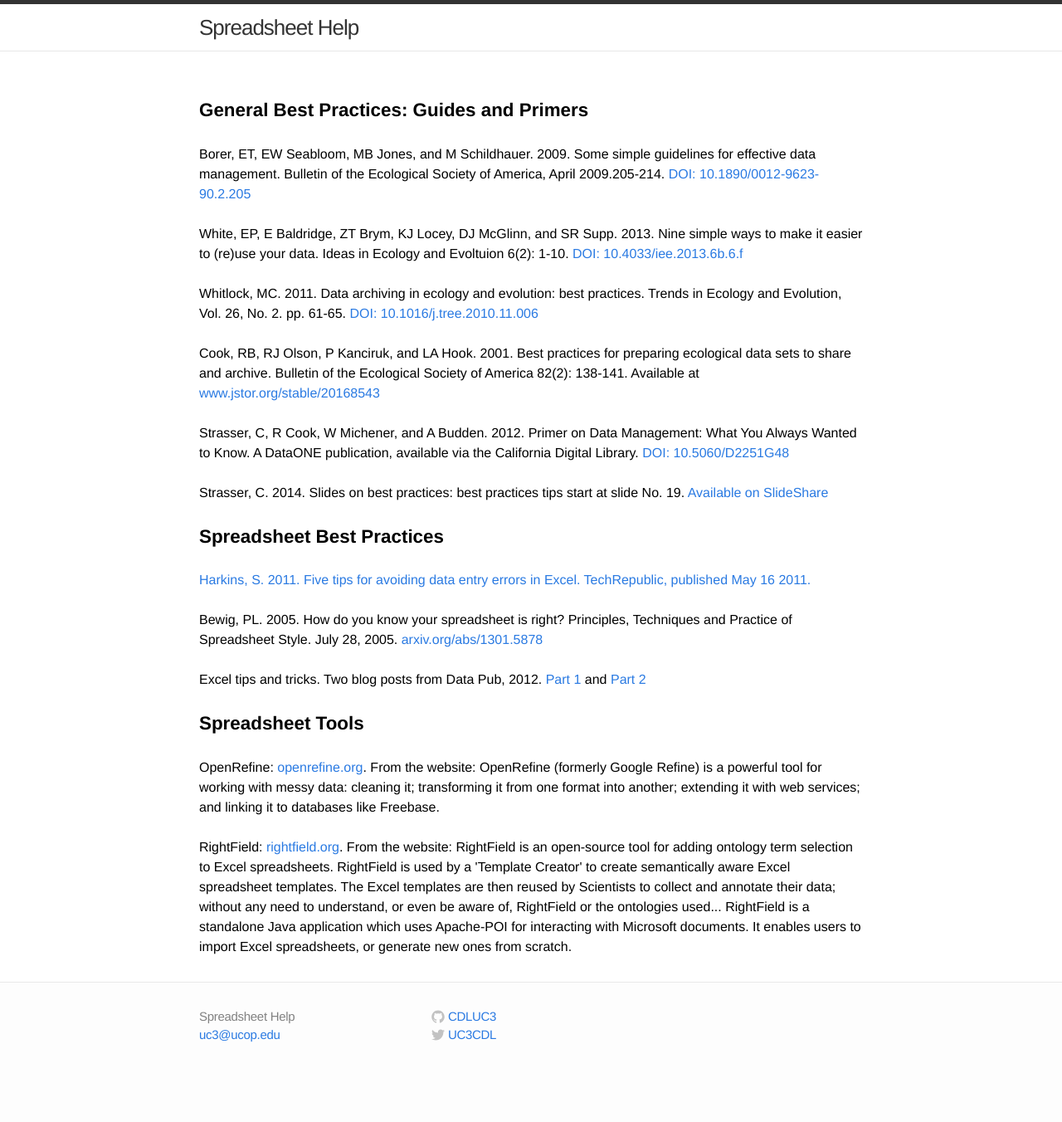
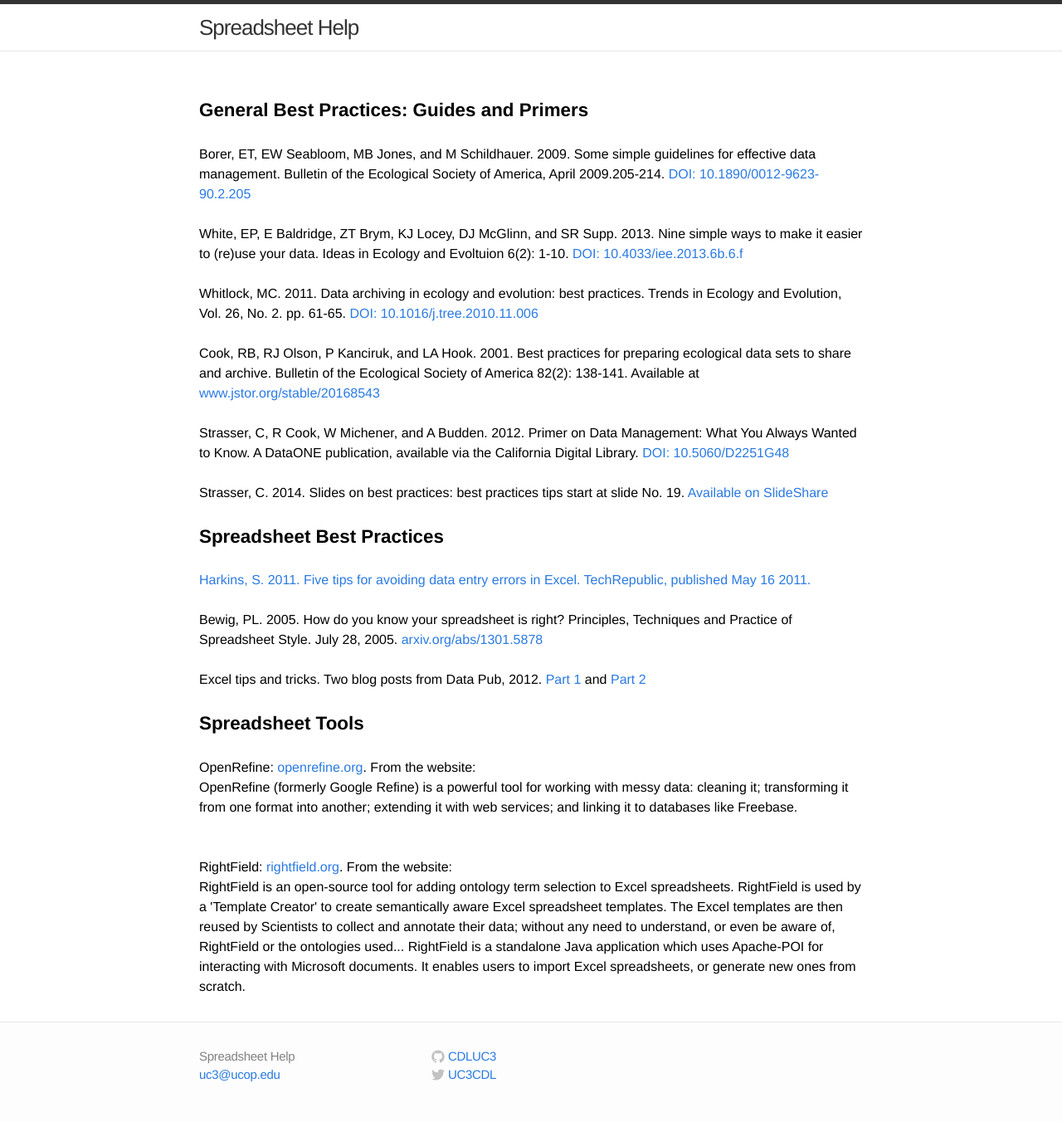
Before and after one commit to CDLUC3/spreadsheet-help, a Jekyll site: the page built from index.html, in a window 1280 px wide. Shown: the whole page at 83% size. Built offline with Jekyll 4.4.1, drawn with Linux system fonts in a browser that asks for light colours; Markdown is read by kramdown in place of the engine named in the settings; before the commit the page ends 1304 px from its top, so only the background shows below that.

```diff
--- a/index.html
+++ b/index.html
@@ -41,7 +41,7 @@ Excel tips and tricks. Two blog posts from Data Pub, 2012. <a href="http://datap
 <h2>Spreadsheet Tools</h2>
 <br>
 
-OpenRefine: <a href="http://openrefine.org/">openrefine.org</a>. From the website: OpenRefine (formerly Google Refine) is a powerful tool for working with messy data: cleaning it; transforming it from one format into another; extending it with web services; and linking it to databases like Freebase.
+OpenRefine: <a href="http://openrefine.org/">openrefine.org</a>. From the website: <blockquote><p>OpenRefine (formerly Google Refine) is a powerful tool for working with messy data: cleaning it; transforming it from one format into another; extending it with web services; and linking it to databases like Freebase.</p></blockquote>
 <br><br>
 
-RightField: <a href="http://www.rightfield.org.uk/">rightfield.org</a>. From the website: RightField is an open-source tool for adding ontology term selection to Excel spreadsheets. RightField is used by a 'Template Creator' to create semantically aware Excel spreadsheet templates. The Excel templates are then reused by Scientists to collect and annotate their data; without any need to understand, or even be aware of, RightField or the ontologies used... RightField is a standalone Java application which uses Apache-POI for interacting with Microsoft documents. It enables users to import Excel spreadsheets, or generate new ones from scratch. </li>
+RightField: <a href="http://www.rightfield.org.uk/">rightfield.org</a>. From the website: <blockquote><p>RightField is an open-source tool for adding ontology term selection to Excel spreadsheets. RightField is used by a 'Template Creator' to create semantically aware Excel spreadsheet templates. The Excel templates are then reused by Scientists to collect and annotate their data; without any need to understand, or even be aware of, RightField or the ontologies used... RightField is a standalone Java application which uses Apache-POI for interacting with Microsoft documents. It enables users to import Excel spreadsheets, or generate new ones from scratch. </p></blockquote></li>
```
